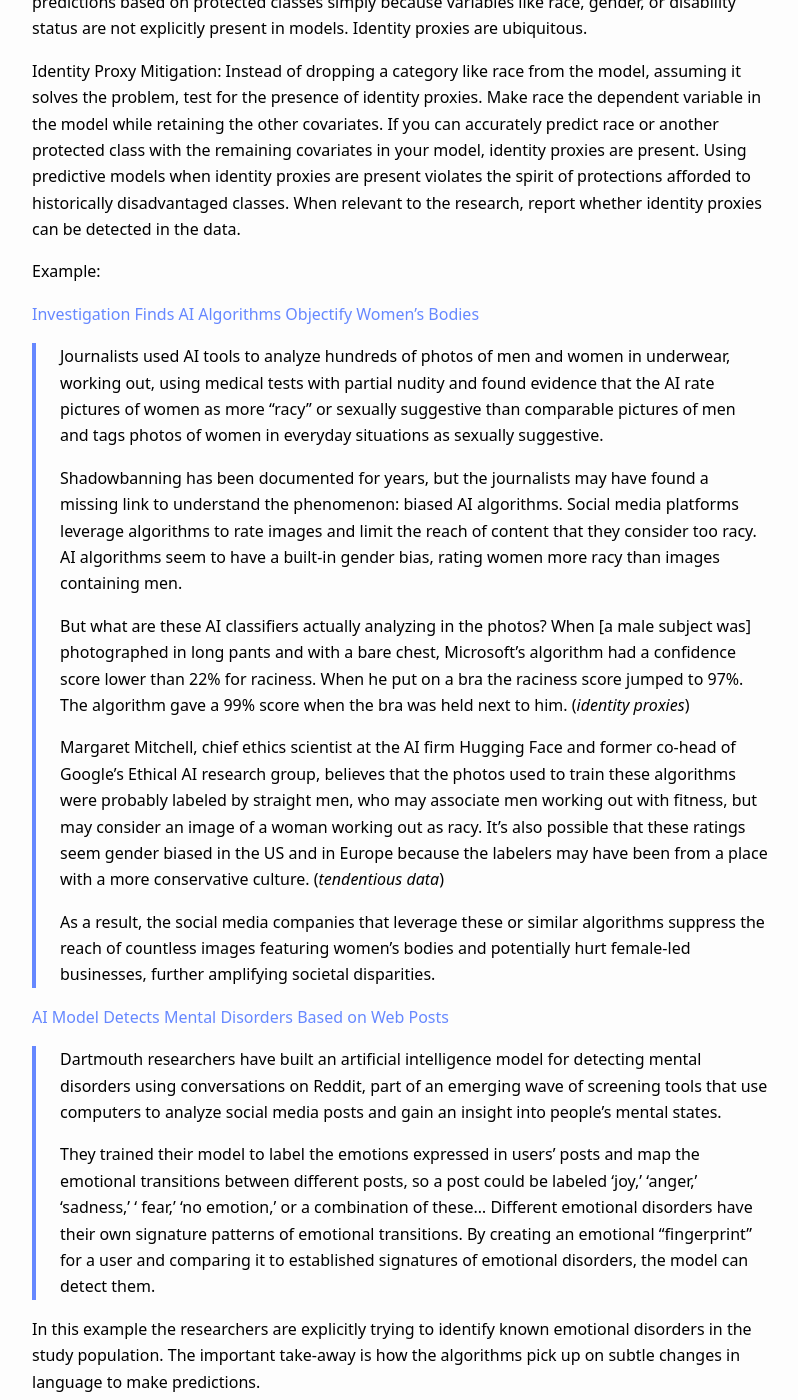
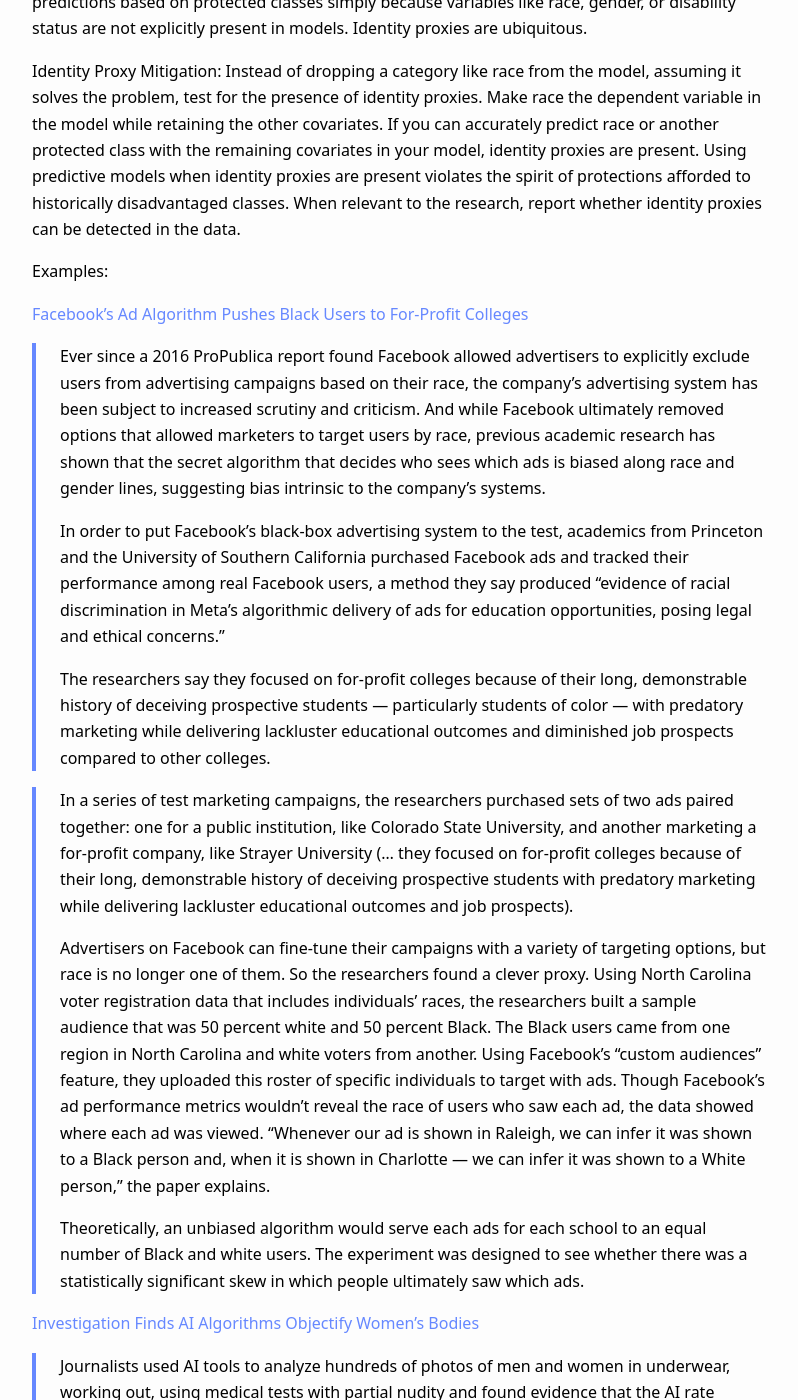
Before and after one commit to lecy/wells-dubois-protocol, a Jekyll site: the page built from index.md, in a window 1280 px wide and 1400 px high, scrolled down 9116 px. Shown: the whole window, without its empty margins (240-1038 px from the left). Built offline with Jekyll 4.4.1, drawn with Linux system fonts in a browser that asks for light colours.

Commit message:
Update index.md

```diff
--- a/index.md
+++ b/index.md
@@ -162,7 +162,21 @@ These examples demonstrate how much information is unintentionally encoded in da
 
 **Identity Proxy Mitigation**: Instead of dropping a category like race from the model, assuming it solves the problem, test for the presence of identity proxies. Make race the dependent variable in the model while retaining the other covariates. If you can accurately predict race or another protected class with the remaining covariates in your model, identity proxies are present. Using predictive models when identity proxies are present violates the spirit of protections afforded to historically disadvantaged classes. When relevant to the research, report whether identity proxies can be detected in the data.
 
-**Example:**
+**Examples:**
+
+[Facebook’s Ad Algorithm Pushes Black Users to For-Profit Colleges](https://theintercept.com/2024/06/04/facebook-ads-algorithm-for-profit-colleges/)
+
+> Ever since a 2016 ProPublica report found Facebook allowed advertisers to explicitly exclude users from advertising campaigns based on their race, the company’s advertising system has been subject to increased scrutiny and criticism. And while Facebook ultimately removed options that allowed marketers to target users by race, previous academic research has shown that the secret algorithm that decides who sees which ads is biased along race and gender lines, suggesting bias intrinsic to the company’s systems.
+>
+> In order to put Facebook’s black-box advertising system to the test, academics from Princeton and the University of Southern California purchased Facebook ads and tracked their performance among real Facebook users, a method they say produced “evidence of racial discrimination in Meta’s algorithmic delivery of ads for education opportunities, posing legal and ethical concerns.”
+>
+> The researchers say they focused on for-profit colleges because of their long, demonstrable history of deceiving prospective students — particularly students of color — with predatory marketing while delivering lackluster educational outcomes and diminished job prospects compared to other colleges.
+
+> In a series of test marketing campaigns, the researchers purchased sets of two ads paired together: one for a public institution, like Colorado State University, and another marketing a for-profit company, like Strayer University (... they focused on for-profit colleges because of their long, demonstrable history of deceiving prospective students with predatory marketing while delivering lackluster educational outcomes and job prospects).
+>
+> Advertisers on Facebook can fine-tune their campaigns with a variety of targeting options, but race is no longer one of them. So the researchers found a clever proxy. Using North Carolina voter registration data that includes individuals’ races, the researchers built a sample audience that was 50 percent white and 50 percent Black. The Black users came from one region in North Carolina and white voters from another. Using Facebook’s “custom audiences” feature, they uploaded this roster of specific individuals to target with ads. Though Facebook’s ad performance metrics wouldn’t reveal the race of users who saw each ad, the data showed where each ad was viewed. “Whenever our ad is shown in Raleigh, we can infer it was shown to a Black person and, when it is shown in Charlotte — we can infer it was shown to a White person,” the paper explains.
+>
+> Theoretically, an unbiased algorithm would serve each ads for each school to an equal number of Black and white users. The experiment was designed to see whether there was a statistically significant skew in which people ultimately saw which ads.
 
 [Investigation Finds AI Algorithms Objectify Women’s Bodies](https://www.theguardian.com/technology/2023/feb/08/biased-ai-algorithms-racy-women-bodies)
 
```
